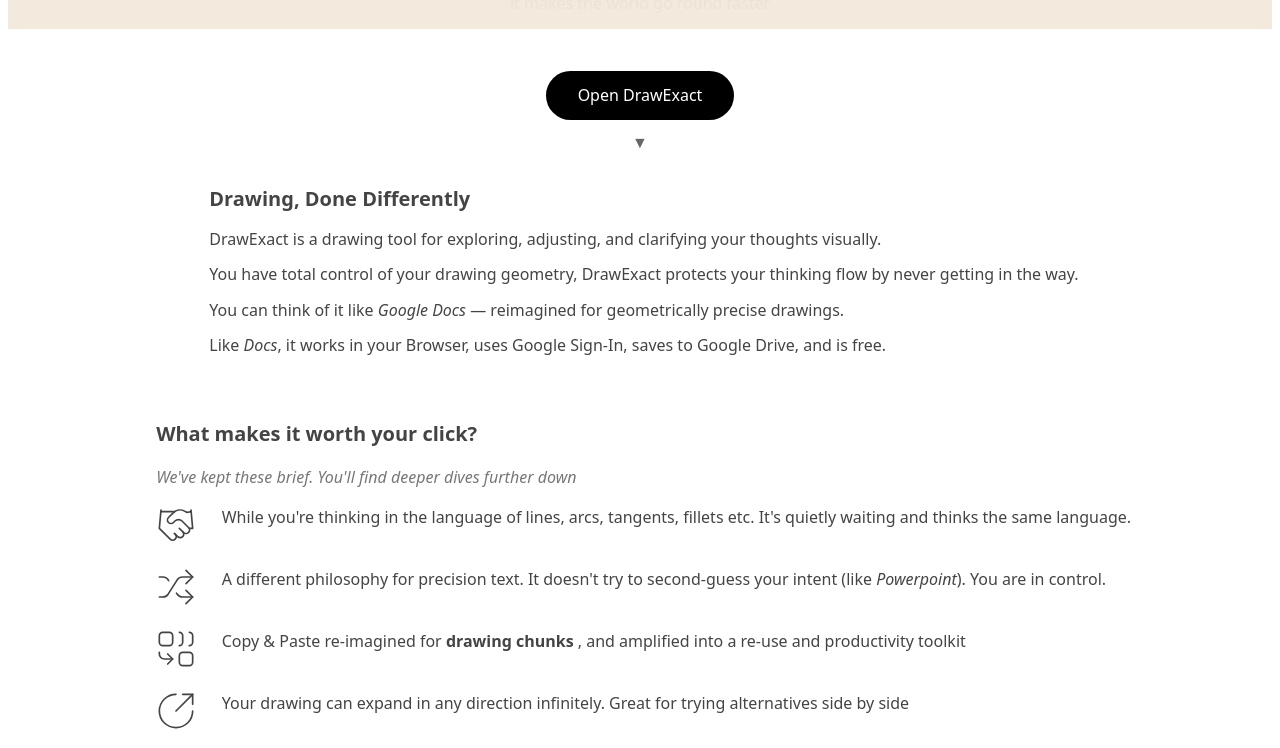
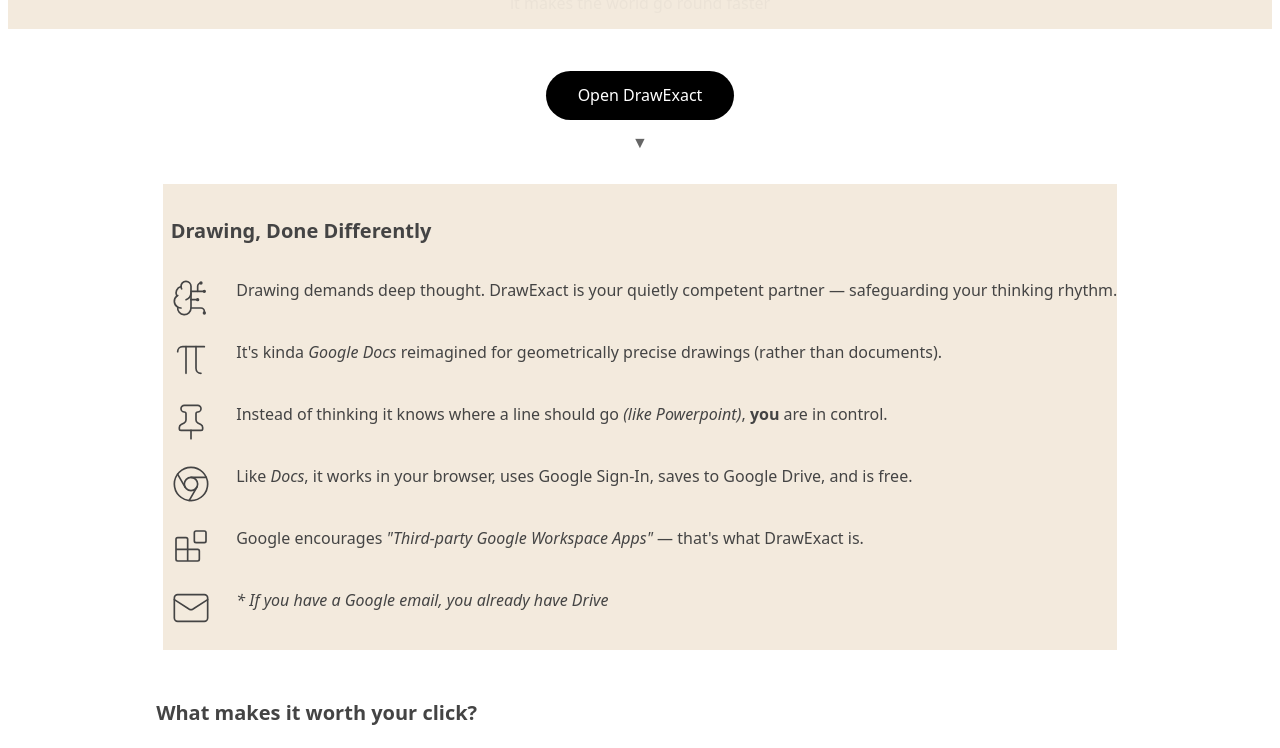
Before and after one commit to peterhoward42/dxact-web, a Svelte app: page / in a window 1280 px wide. Shown: the part 1080-1828 px from the top of the page. Built offline with nearby package versions, Linux system fonts and the light colour scheme.

Commit message:
Rework what is section

```diff
--- a/src/components/HeroSection.svelte
+++ b/src/components/HeroSection.svelte
@@ -8,7 +8,7 @@
   <span class="head qe1 qbg-alt">DrawExact</span>
   <span class="youthink qe1">You do the thinking. We'll hold the ruler.</span>
   <span class="helpsshape">
-    Helps you shape ideas into precise drawings, right in your browser. Fast,
+    Helps you make drawings; right in your browser. Fast,
     efficient, no cost.</span
   >
   <ComposedImages aspectRatio="1.5"></ComposedImages>
--- a/src/components/WhatIs.svelte
+++ b/src/components/WhatIs.svelte
@@ -1,29 +1,113 @@
-<div class="what">
-    <div class="qhead">Drawing, Done Differently</div>
+<script>
+    import ListItemWithIcon from "./ListItemWithIcon.svelte";
+    import { Laptop, ZoomIn, Pin, Eye, Armchair, Gem, BrainCircuit, Pi, Chrome, Blocks, Mail } from "@lucide/svelte";
+</script>
+
+<div class="whatis qbg-alt">
+    <div class="qhead title">Drawing, Done Differently</div>
     <div class="">
-        <p>
-            DrawExact is a drawing tool for exploring, adjusting, and clarifying
-            your thoughts visually.
-        </p>
-        <p>
-            You have total control of your drawing geometry, DrawExact protects
-            your thinking flow by never getting in the way.
-        </p>
-
-        <p>
-            You can think of it like <em>Google Docs</em> — reimagined for geometrically
-            precise drawings.
-        </p>
-        <p>
-            Like <em>Docs</em>, it works in your Browser, uses Google Sign-In,
-            saves to Google Drive, and is free.
-        </p>
+        <ul class="screenlist">
+            <li>
+                <ListItemWithIcon>
+                    {#snippet theIcon()}<BrainCircuit
+                            size="40"
+                            strokeWidth="1"
+                            absoluteStrokeWidth={true}
+                        />{/snippet}
+                    {#snippet theCpt()}<span>
+                            Drawing demands deep thought.
+                            DrawExact is your quietly competent
+                            partner — safeguarding your thinking rhythm.
+                        </span>{/snippet}
+                </ListItemWithIcon>
+            </li>
+            <li>
+                <ListItemWithIcon>
+                    {#snippet theIcon()}<Pi
+                            size="40"
+                            strokeWidth="1"
+                            absoluteStrokeWidth={true}
+                        />{/snippet}
+                    {#snippet theCpt()}<span>
+                            It's kinda <em>Google Docs</em> reimagined for geometrically
+                            precise drawings (rather than documents).
+                        </span>{/snippet}
+                </ListItemWithIcon>
+            </li>
+            <li>
+                <ListItemWithIcon>
+                    {#snippet theIcon()}<Pin
+                            size="40"
+                            strokeWidth="1"
+                            absoluteStrokeWidth={true}
+                        />{/snippet}
+                    {#snippet theCpt()}<span
+                            >Instead of thinking it knows where a line should go <em
+                                >(like Powerpoint)</em
+                            >, <strong>you</strong> are in control.</span
+                        >{/snippet}
+                </ListItemWithIcon>
+            </li>
+            <li>
+                <ListItemWithIcon>
+                    {#snippet theIcon()}<Chrome
+                            size="40"
+                            strokeWidth="1"
+                            absoluteStrokeWidth={true}
+                        />{/snippet}
+                    {#snippet theCpt()}<span>
+                            Like <em>Docs</em>, it works in your browser, uses
+                            Google Sign-In, saves to Google Drive, and is free.
+                        </span>{/snippet}
+                </ListItemWithIcon>
+            </li>
+            <li>
+                <ListItemWithIcon>
+                    {#snippet theIcon()}<Blocks
+                            size="40"
+                            strokeWidth="1"
+                            absoluteStrokeWidth={true}
+                        />{/snippet}
+                    {#snippet theCpt()}<span>
+                            Google encourages <em
+                                >"Third-party Google Workspace Apps"</em
+                            > — that's what DrawExact is.
+                        </span>{/snippet}
+                </ListItemWithIcon>
+            </li>
+            <li>
+                <ListItemWithIcon>
+                    {#snippet theIcon()}<Mail
+                            size="40"
+                            strokeWidth="1"
+                            absoluteStrokeWidth={true}
+                        />{/snippet}
+                    {#snippet theCpt()}<span>
+                            <em
+                                >* If you have a Google email, you already have
+                                Drive</em
+                            >
+                        </span>{/snippet}
+                </ListItemWithIcon>
+            </li>
+        </ul>
     </div>
 </div>
 
 <style>
-    .what{
-        padding-top: 3rem;
-        padding-left:.5rem;
+    .whatis {
+        margin-top:3rem;
+        padding-top: 2rem;
+        padding-left: 0.5rem;
+    }
+    .title {
+        padding-bottom: 1rem;
+    }
+    .screenlist {
+        list-style: none;
+        padding: 0;
+    }
+    .screenlist li {
+        margin-top: 1rem;
     }
 </style>
--- /dev/null
+++ b/src/components/WhatIsOld.svelte
@@ -0,0 +1,39 @@
+<div class="what">
+    <div class="qhead">Drawing, Done Differently</div>
+    <div class="">
+        <p>
+            You have to think deeply to compose drawings. DrawExact is your
+            quietly competent, unobtrustive partner — freeing you to think.
+        </p>
+        <p>
+            It's kinda <em>Google Docs</em> reimagined for geometrically precise
+            drawings (rather than documents).
+        </p>
+        <p>
+            Instead of thinking it knows where a line should go <em
+                >(like Powerpoint)</em
+            >, <strong>you</strong> are in control.
+        </p>
+        <p>
+            Like <em>Docs</em>, it works in your browser, uses Google Sign-In,
+            saves to Google Drive, and is free.
+        </p>
+        <p>
+            Google encourages <em>third-party Google Workspace Apps</em> — that's
+            what DrawExact is.
+        </p>
+        <p>
+            <em
+                >* By the way, if you have a Google email, you already have
+                Drive</em
+            >
+        </p>
+    </div>
+</div>
+
+<style>
+    .what {
+        padding-top: 3rem;
+        padding-left: 0.5rem;
+    }
+</style>
```
